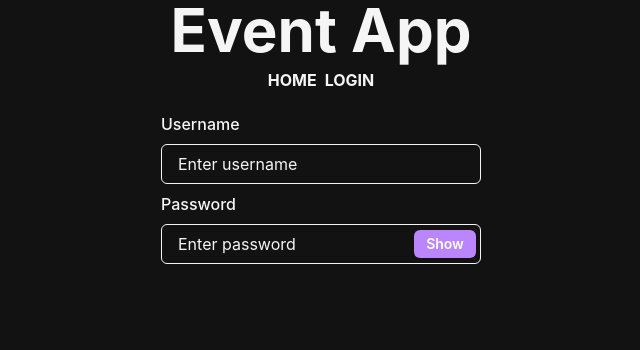
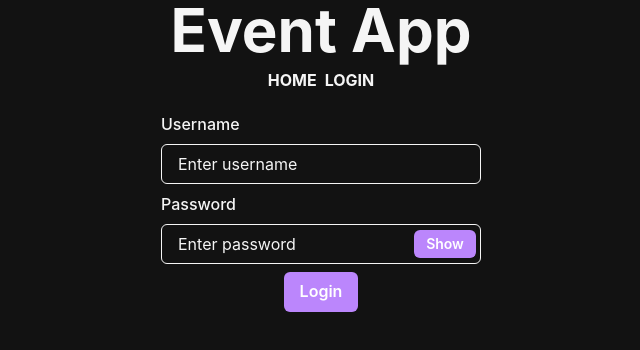
Before and after one commit to patrick1410/def_event_app, a React (Vite) app: page /login in a window 1280 px wide. Shown: the top 350 px of the page, without its empty margins (319-959 px from the left). Built offline with nearby package versions, Linux system fonts and the light colour scheme.

Commit message:
added LoginPage, implement login logic, and authorization for requests.

```diff
--- a/src/components/UI/AddEvent.jsx
+++ b/src/components/UI/AddEvent.jsx
@@ -29,6 +29,7 @@ export const AddEvent = ({ setNewEventAdded }) => {
 
   const createEvent = async (event) => {
     try {
+      const token = localStorage.getItem("jwt");
       const response = await fetch(
         "https://event-api-prisma.onrender.com/events",
         {
@@ -43,7 +44,10 @@ export const AddEvent = ({ setNewEventAdded }) => {
             startTime: new Date(convertToLocal(event.startTime)),
             endTime: new Date(convertToLocal(event.endTime)),
           }),
-          headers: { "Content-Type": "application/json;charset=utf-8" },
+          headers: {
+            "Content-Type": "application/json;charset=utf-8",
+            Authorization: `${token}`,
+          },
         }
       );
       const createdEvent = await response.json();
--- a/src/pages/LoginPage.jsx
+++ b/src/pages/LoginPage.jsx
@@ -8,11 +8,46 @@ import {
   Flex,
 } from "@chakra-ui/react";
 
+import { useToast } from "@chakra-ui/react";
+
+import { login } from "../utils/login";
+
 import { useState } from "react";
+import { useForm } from "react-hook-form";
 
 export const LoginPage = () => {
+  const toast = useToast();
+  const { register, handleSubmit } = useForm();
   const [show, setShow] = useState(false);
+
   const toggleShow = () => setShow(!show);
+
+  const onSubmit = async (data) => {
+    const { username, password } = data;
+
+    const success = await login(username, password);
+
+    if (success) {
+      window.history.back(); // redirect to home
+      console.log("succes");
+      toast({
+        title: "Logged In!",
+        description:
+          "You've successfully logged in! You can now access and perform authorized operations.",
+        status: "success",
+        duration: 5000,
+        isClosable: true,
+      });
+    } else {
+      toast({
+        title: "Login failed",
+        description: "Invalid username or password!",
+        status: "error",
+        duration: 5000,
+        isClosable: true,
+      });
+    }
+  };
 
   return (
     <Flex justifyContent="center">
@@ -31,7 +66,8 @@ export const LoginPage = () => {
           placeholder="Enter username"
           border="1px solid #F5F5F5"
           color="#F5F5F5"
-          autoComplete="off"
+          autoComplete="on"
+          {...register("username", { required: true })}
         />
         <FormLabel mt={2} mb={2} htmlFor="password" color="#F5F5F5">
           Password
@@ -44,7 +80,8 @@ export const LoginPage = () => {
             placeholder="Enter password"
             border="1px solid #F5F5F5"
             color="#F5F5F5"
-            autoComplete="off"
+            autoComplete="on"
+            {...register("password", { required: true })}
           />
           <InputRightElement width="4.5rem">
             <Button
@@ -60,6 +97,19 @@ export const LoginPage = () => {
             </Button>
           </InputRightElement>
         </InputGroup>
+        <Flex justifyContent="center">
+          <Button
+            type="submit"
+            mt={2}
+            backgroundColor="#bb86fc"
+            color="#fff"
+            _hover={{ backgroundColor: "#fff", color: "#bb86fc" }}
+            transition="300ms ease-in"
+            onClick={handleSubmit(onSubmit)}
+          >
+            Login
+          </Button>
+        </Flex>
       </FormControl>
     </Flex>
   );
--- /dev/null
+++ b/src/utils/login.js
@@ -0,0 +1,19 @@
+export const login = async (username, password) => {
+  const response = await fetch("https://event-api-prisma.onrender.com/login", {
+    method: "POST",
+    body: JSON.stringify({ username, password }),
+    headers: {
+      "Content-Type": "application/json",
+    },
+  });
+
+  if (!response.ok) {
+    const errorText = await response.text();
+    console.error(`Login failed: ${errorText}`);
+  } else {
+    const data = await response.json();
+    localStorage.setItem("jwt", data.token); // Sla het JWT op in localStorage
+    console.log(data.token);
+    return true;
+  }
+};
--- a/src/utils/requestHandlers.js
+++ b/src/utils/requestHandlers.js
@@ -6,10 +6,12 @@ export const deleteEvent = async (id) => {
     if (confirm("Are you sure you want to delete the event?")) {
       console.log("Deleting event with ID:", id);
 
+      const token = localStorage.getItem("jwt");
       const response = await fetch(
         `https://event-api-prisma.onrender.com/events/${id}`,
         {
           method: "DELETE",
+          headers: { Authorization: `${token}` },
         }
       );
 
@@ -29,7 +31,7 @@ export const deleteEvent = async (id) => {
 export const editEvent = async (id, event, onClose, toast) => {
   try {
     console.log("Editing event with ID:", id);
-
+    const token = localStorage.getItem("jwt");
     const response = await fetch(
       `https://event-api-prisma.onrender.com/events/${id}`,
       {
@@ -45,7 +47,10 @@ export const editEvent = async (id, event, onClose, toast) => {
           startTime: convertToLocal(event.startTime),
           endTime: convertToLocal(event.endTime),
         }),
-        headers: { "Content-Type": "application/json;charset=utf-8" },
+        headers: {
+          "Content-Type": "application/json;charset=utf-8",
+          Authorization: `${token}`,
+        },
       }
     );
 
```
